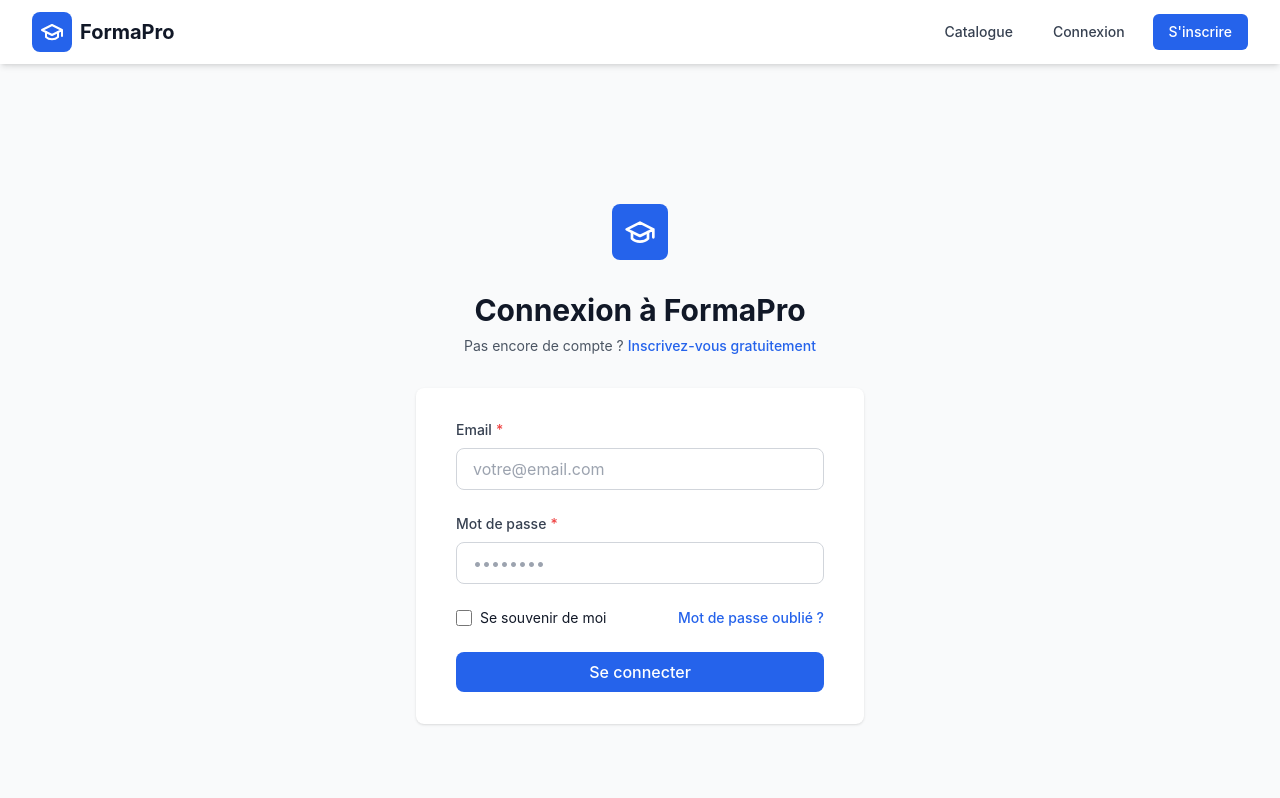
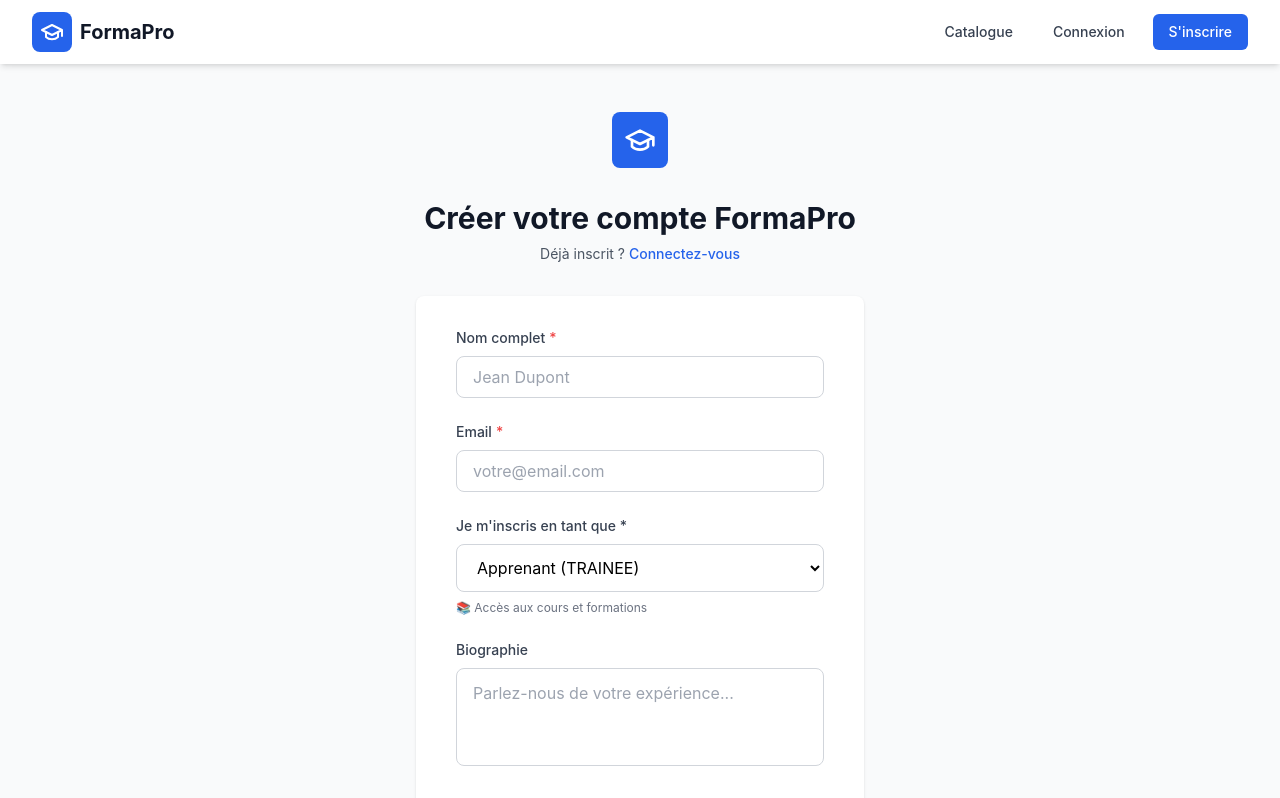
Before and after one commit to aggiokevin/e_learning_frontend, a React (Vite) app: page / in a window 1280 px wide. Shown: the top 798 px of the page. Built offline with nearby package versions, Linux system fonts and the light colour scheme.

Commit message:
Change root route from Login to Register

```diff
--- a/src/App.jsx
+++ b/src/App.jsx
@@ -68,7 +68,7 @@
       <main className="flex-grow">
         <Routes>
           {/* Public Routes */}
-          <Route path="/" element={<Login />} />
+          <Route path="/" element={<Register />} />
           <Route path="/login" element={<Login />} />
           <Route path="/register" element={<Register />} />
           <Route path="/courses" element={<CourseCatalog />} />
```
